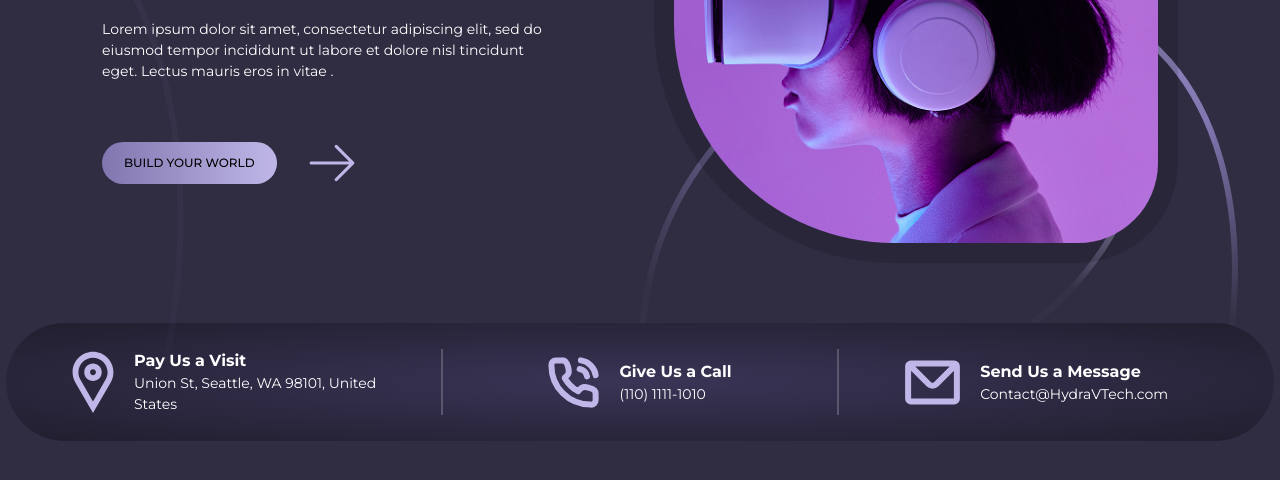
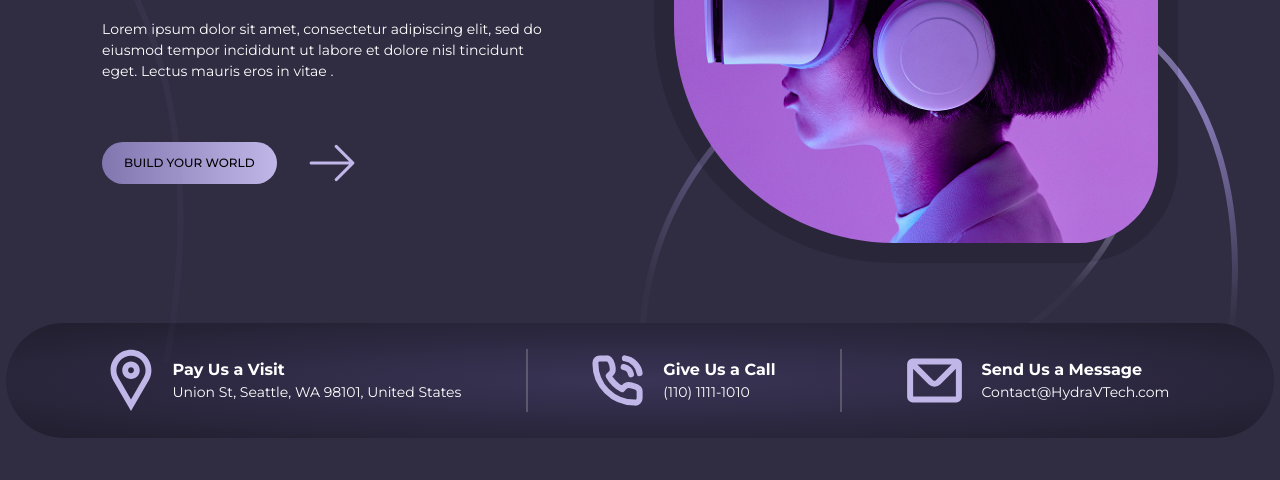
Before and after one commit to bek29a/hydre, a plain HTML site: page index.html in a window 1280 px wide. Shown: the part 350-830 px from the top of the page. Drawn offline with nearby package versions, Linux system fonts and the light colour scheme.

Commit message:
flex 1 -> flex auto

```diff
--- a/scss/_header.scss
+++ b/scss/_header.scss
@@ -73,13 +73,11 @@
     margin-bottom: 90px;
 
     &__item {
-        flex: 1;
+        flex: auto;
         display: flex;
-        flex-direction: row;
         align-items: center;
         justify-content: center;
-        gap: 20px; // отступы между иконкой, названием и текстом
-        padding: 0 26px;
+        gap: 20px;
     }
 
     &__item:not(:last-child) {
```
Also changed, not shown: scss/style.css, 1 other file.
